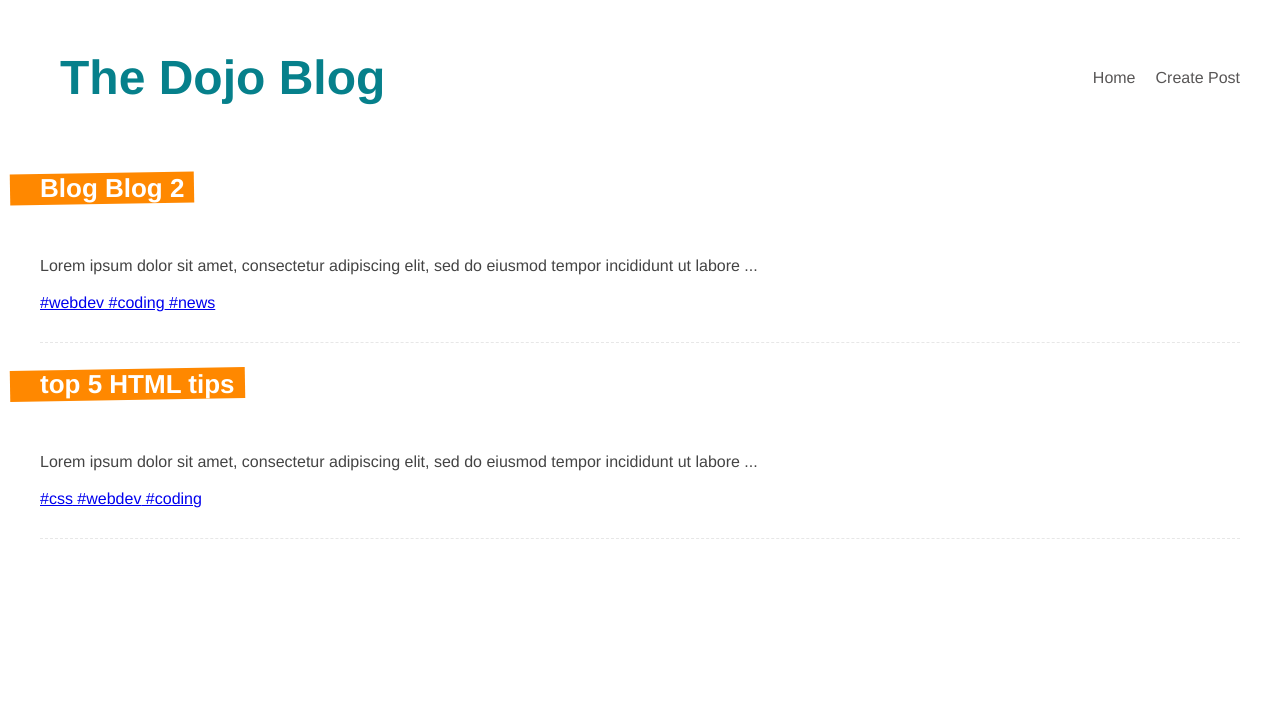
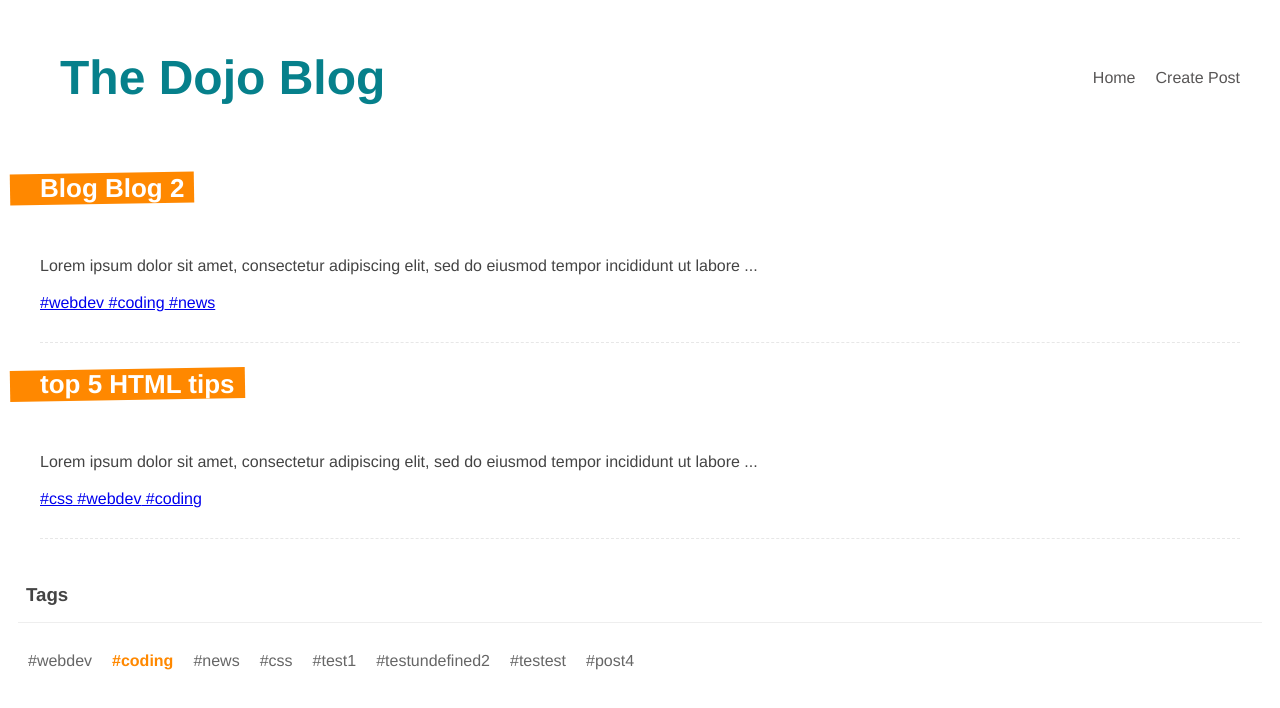
Before and after one commit to AdaN6/vue3_CLI, a Vue app in the folder dojo-blog-2/: page /tags/coding in a window 1280 px wide. Shown: the top 708 px of the page. Built offline with nearby package versions, Linux system fonts and the light colour scheme; data requests are answered from the project's data file.

Commit message:
imported TagCloud in filterdTage page too

```diff
--- a/dojo-blog-2/src/views/Tag.vue
+++ b/dojo-blog-2/src/views/Tag.vue
@@ -3,6 +3,7 @@
     <div v-if="error">{{ error }}</div>
     <div v-if="posts2.length">
       <PostList2 :postsVTwo="postWithTag"/>
+      <TagCloud :posts2="posts2" />
     </div>
     <div v-else>
       <Spinner />
@@ -14,11 +15,12 @@
 import Spinner from '@/components/Spinner.vue';
 import PostList2 from '@/components/PostList2.vue';
 import getPosts from '@/composables/getPosts';
+import TagCloud from '@/components/TagCloud.vue';
 import { useRoute } from 'vue-router';
 import { computed } from 'vue'
 
 export default {
-  components: { PostList2, Spinner},
+  components: { PostList2, Spinner, TagCloud},
   setup() {
     const route = useRoute()
     const { posts2, error, load} = getPosts()
```
